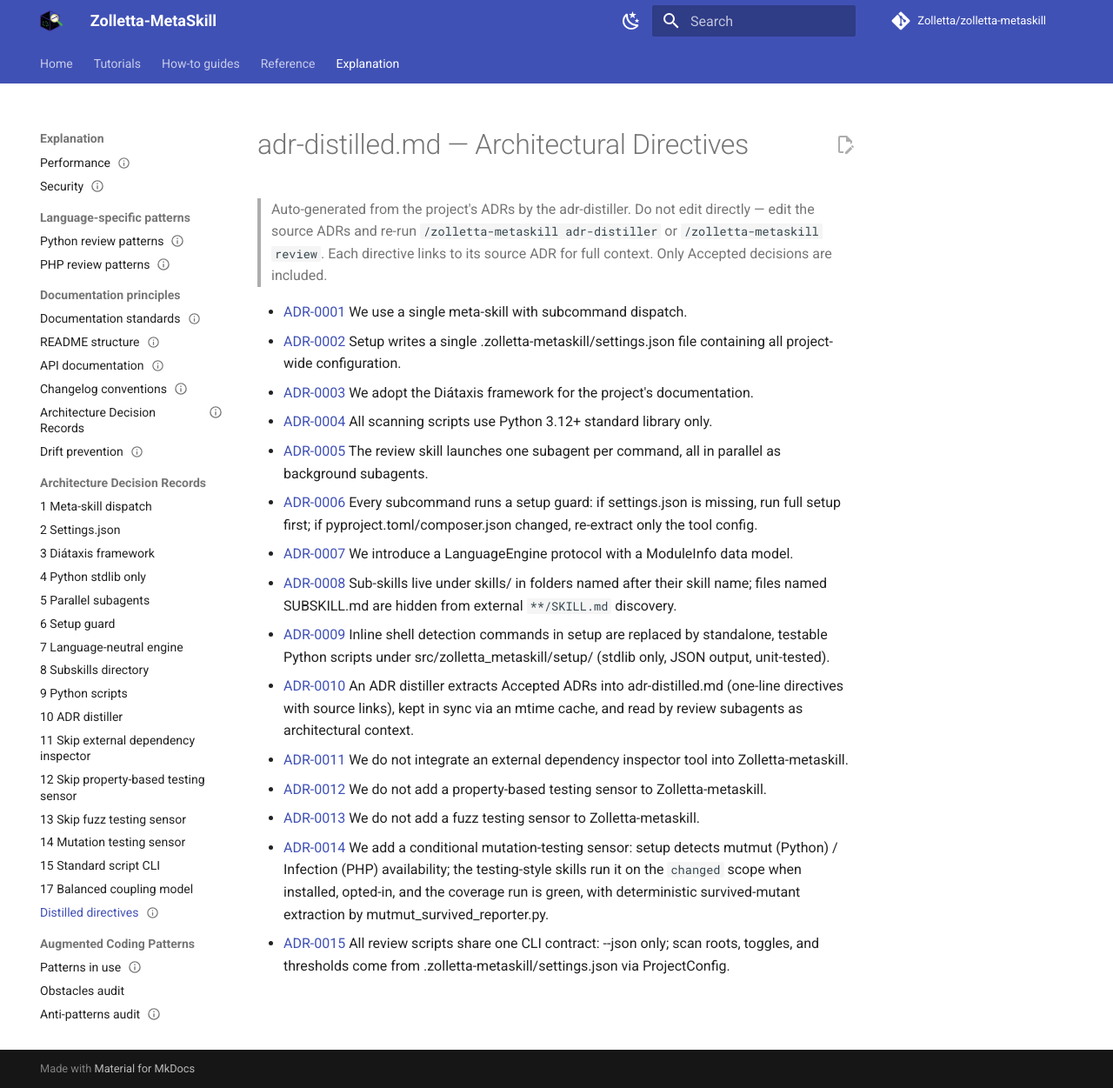
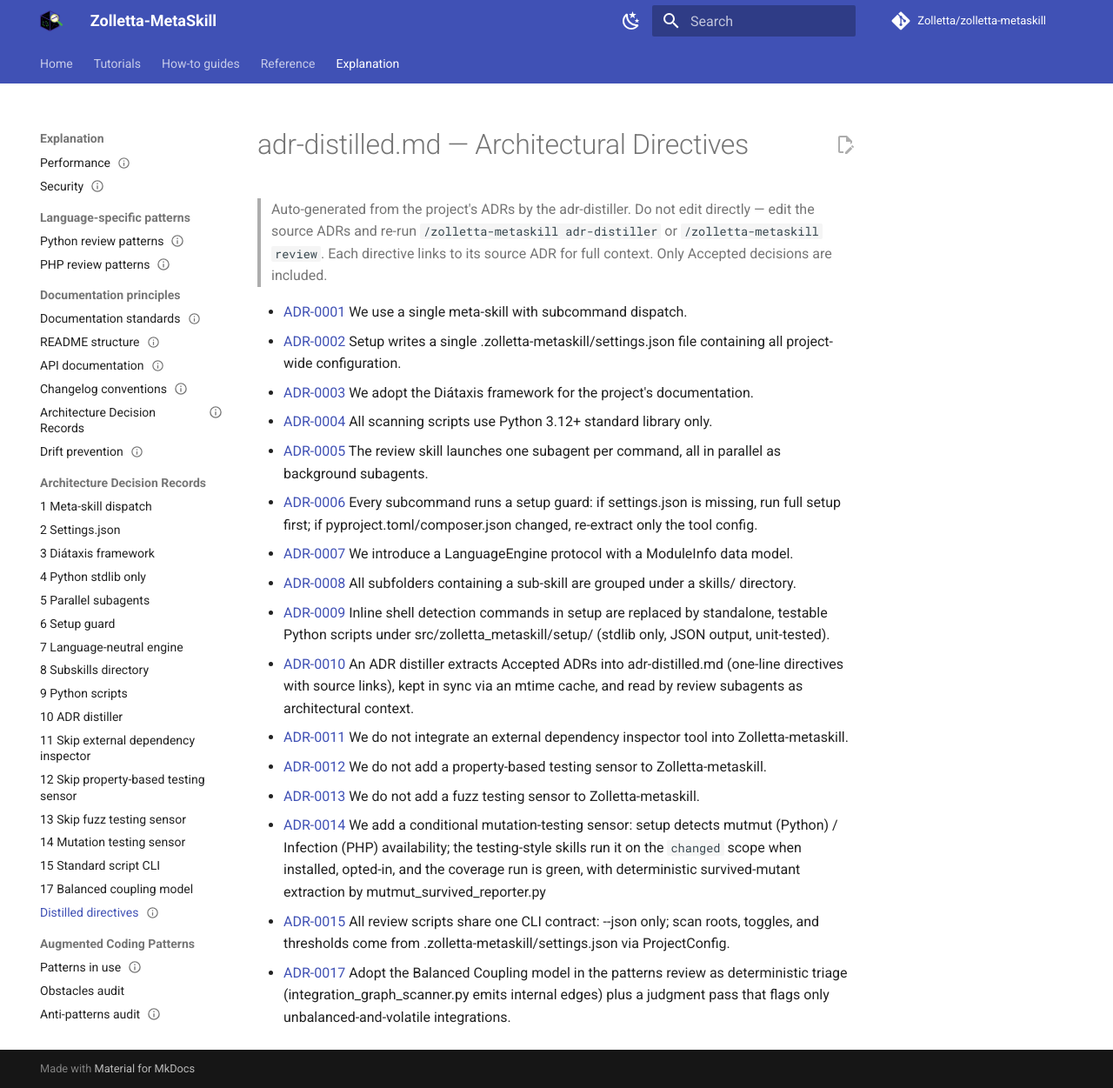
Before and after one commit to Zolletta/zolletta-metaskill, an MkDocs documentation site: the page built from docs/explanation/adr/adr-distilled.md, in a window 1280 px wide and 1251 px high. Shown: the whole window at 87% size. Built offline with MkDocs 1.6.1 and Material for MkDocs 9.7.7, drawn with Linux system fonts in a browser that asks for light colours; comment, search, counter and statistics services are not loaded.

Commit message:
docs(adr): distill ADR-0017 directive and refresh stale entries
Regenerates adr-distilled.md via adr_cli: adds the ADR-0017 directive
(reworded the ADR's Decision first line so the extracted directive is a
complete sentence), refreshes stale ADR-0008 wording, and restores the
refined ADR-0014 directive.

Generated with [Devin](https://devin.ai)

Co-Authored-By: Devin <158243242+devin-ai-integration[bot]@users.noreply.github.com>

```diff
--- a/docs/explanation/adr/adr-distilled.md
+++ b/docs/explanation/adr/adr-distilled.md
@@ -16,11 +16,12 @@ status: generated
 - [ADR-0005](0005-review-orchestrator-with-parallel-subagents.md) The review skill launches one subagent per command, all in parallel as background subagents.
 - [ADR-0006](0006-setup-guard-pattern.md) Every subcommand runs a setup guard: if settings.json is missing, run full setup first; if pyproject.toml/composer.json changed, re-extract only the tool config.
 - [ADR-0007](0007-language-neutral-engine-protocol.md) We introduce a LanguageEngine protocol with a ModuleInfo data model.
-- [ADR-0008](0008-skills-directory-grouping.md) Sub-skills live under skills/ in folders named after their skill name; files named SUBSKILL.md are hidden from external `**/SKILL.md` discovery.
+- [ADR-0008](0008-skills-directory-grouping.md) All subfolders containing a sub-skill are grouped under a skills/ directory.
 - [ADR-0009](0009-inline-shell-replaced-with-python-scripts.md) Inline shell detection commands in setup are replaced by standalone, testable Python scripts under src/zolletta_metaskill/setup/ (stdlib only, JSON output, unit-tested).
 - [ADR-0010](0010-add-adr-distiller.md) An ADR distiller extracts Accepted ADRs into adr-distilled.md (one-line directives with source links), kept in sync via an mtime cache, and read by review subagents as architectural context.
 - [ADR-0011](0011-skip-external-dependency-inspector.md) We do not integrate an external dependency inspector tool into Zolletta-metaskill.
 - [ADR-0012](0012-skip-property-based-testing-sensor.md) We do not add a property-based testing sensor to Zolletta-metaskill.
 - [ADR-0013](0013-skip-fuzz-testing-sensor.md) We do not add a fuzz testing sensor to Zolletta-metaskill.
-- [ADR-0014](0014-add-mutation-testing-sensor.md) We add a conditional mutation-testing sensor: setup detects mutmut (Python) / Infection (PHP) availability; the testing-style skills run it on the `changed` scope when installed, opted-in, and the coverage run is green, with deterministic survived-mutant extraction by mutmut_survived_reporter.py.
+- [ADR-0014](0014-add-mutation-testing-sensor.md) We add a conditional mutation-testing sensor: setup detects mutmut (Python) / Infection (PHP) availability; the testing-style skills run it on the `changed` scope when installed, opted-in, and the coverage run is green, with deterministic survived-mutant extraction by mutmut_survived_reporter.py
 - [ADR-0015](0015-standard-script-cli.md) All review scripts share one CLI contract: --json only; scan roots, toggles, and thresholds come from .zolletta-metaskill/settings.json via ProjectConfig.
+- [ADR-0017](0017-balanced-coupling-model.md) Adopt the Balanced Coupling model in the patterns review as deterministic triage (integration_graph_scanner.py emits internal edges) plus a judgment pass that flags only unbalanced-and-volatile integrations.
```
Also changed, not shown: docs/explanation/adr/0017-balanced-coupling-model.md (+3 -3 lines).
